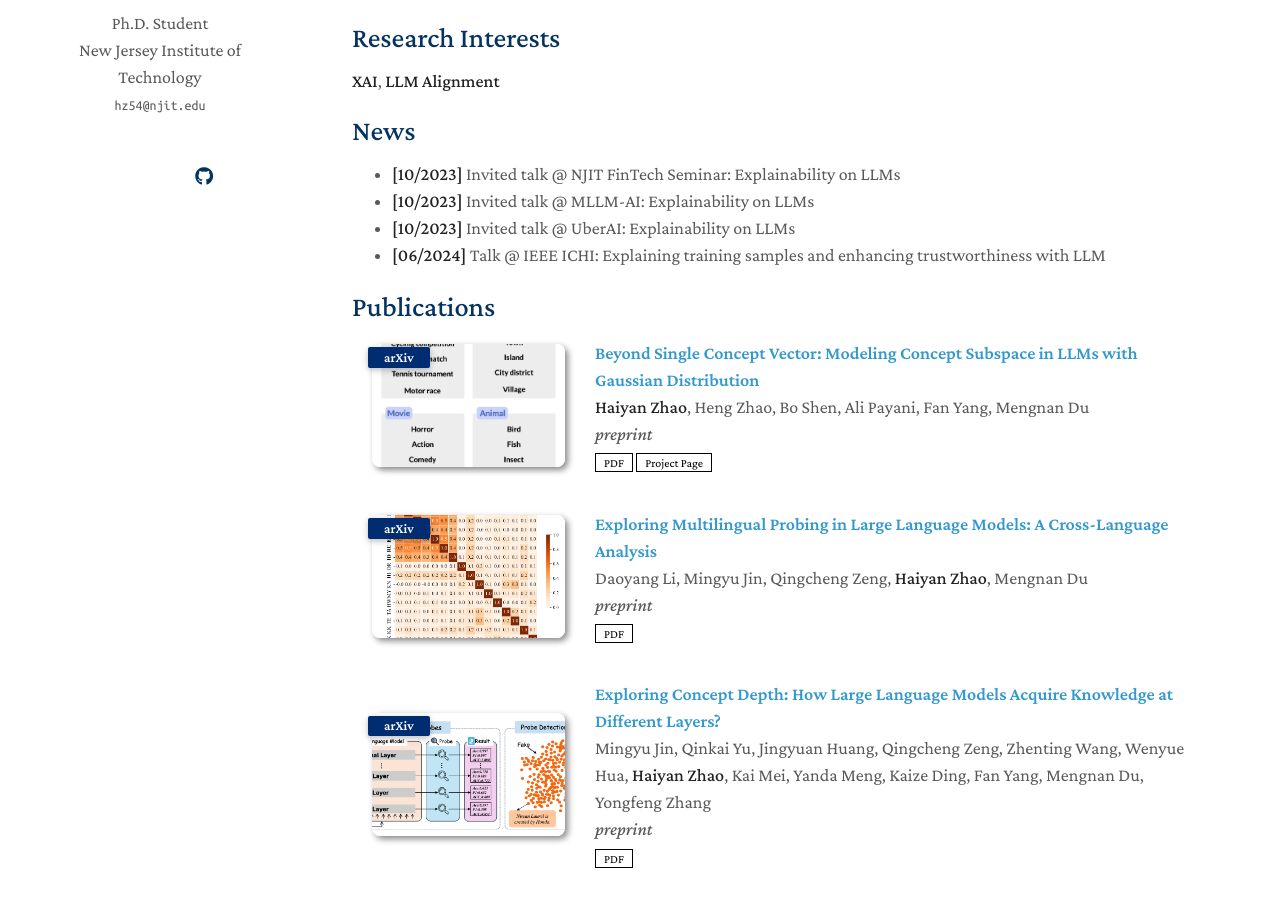
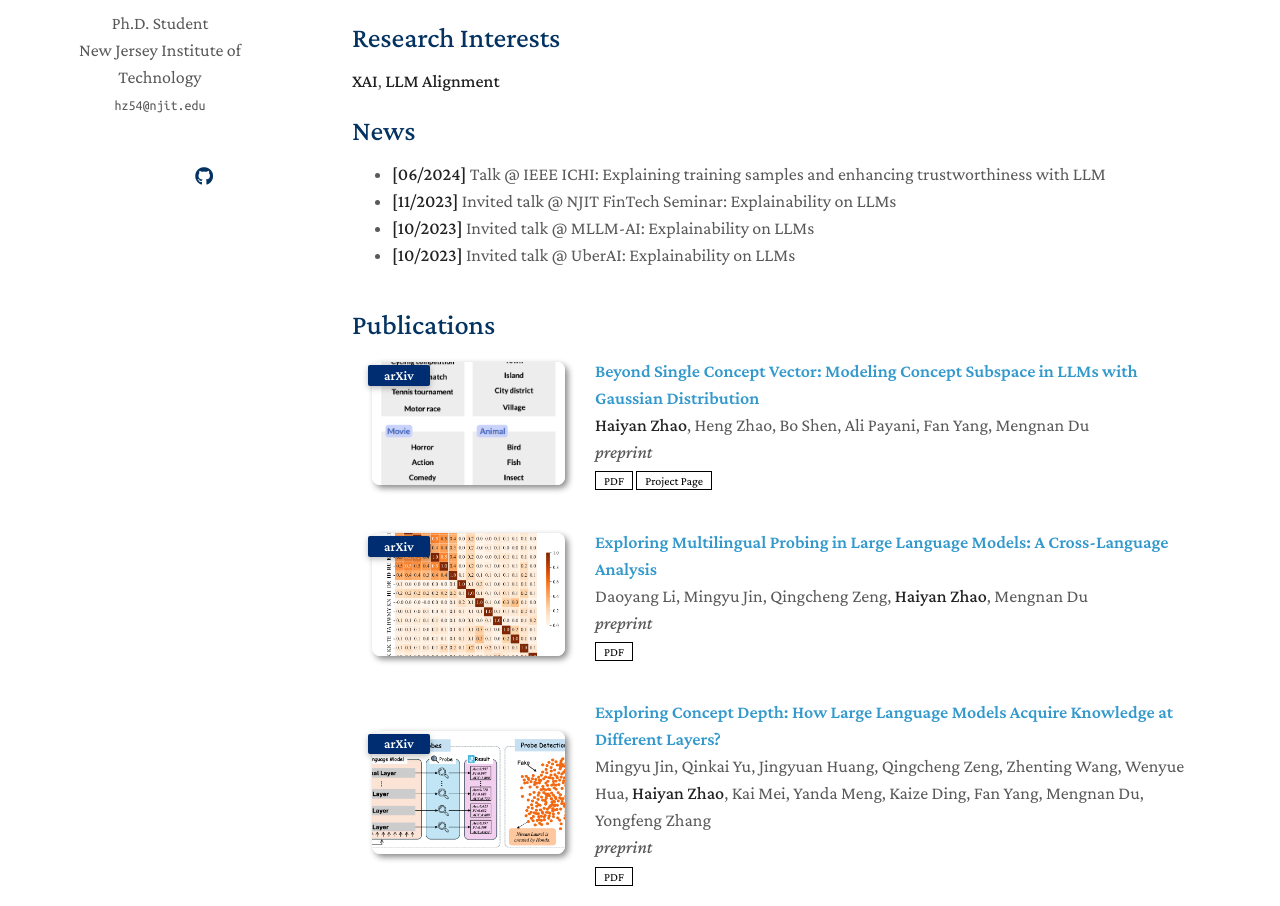
Before and after one commit to hy-zhao23/hy-zhao23.github.io, a Jekyll site: the page built from index.md, in a window 1280 px wide and 1400 px high, cut to the strip 226-1132 px from the top of the window. Built offline with Jekyll 4.4.1, drawn with Linux system fonts in a browser that asks for light colours; nearby versions of some CDN libraries; a style sheet for code colours, icons or effects is not loaded; our own code applies the rules of GitHub Pages for plain Markdown files.

Commit message:
change news to scrollable area

```diff
--- a/_data/news.yml
+++ b/_data/news.yml
@@ -1,11 +1,8 @@
+- date: 06/2024
+  content: "Talk @ IEEE ICHI: Explaining training samples and enhancing trustworthiness with LLM"
 - date: 10/2023
   content: "Invited talk @ UberAI: Explainability on LLMs"
-
 - date: 10/2023
   content: "Invited talk @ MLLM-AI: Explainability on LLMs"
-
-- date: 10/2023
+- date: 11/2023
   content: "Invited talk @ NJIT FinTech Seminar: Explainability on LLMs"
-
-- date: 06/2024
-  content: "Talk @ IEEE ICHI: Explaining training samples and enhancing trustworthiness with LLM"
--- a/_includes/news.md
+++ b/_includes/news.md
@@ -1,15 +1,50 @@
 ## News
+{% assign news_items = site.data.news %}
 
-<div class="news-container" style="max-height: 400px; overflow-y: auto;">
-{% assign news_items = site.data.news | sort: 'date' | reverse %}
-<ul>
-{% for item in news_items limit:10 %}
-<li><strong>[{{ item.date | date: "%m/%Y" }}]</strong> {{ item.content }}</li>
+{% assign all_years = '' | split: '' %}
+{% for item in news_items %}
+  {% assign year = item.date | date: "%Y" %}
+  {% assign all_years = all_years | push: year %}
 {% endfor %}
-{% if news_items.size > 10 %}
-{% for item in news_items offset:10 %}
-<li><strong>[{{ item.date | date: "%m/%Y" }}]</strong> {{ item.content }}</li>
-{% endfor %}
-{% endif %}
-</ul>
+{% assign sorted_years = all_years | uniq | sort | reverse %}
+
+<div class="news-container{% if news_items.size > 10 %} scrollable{% endif %}">
+  <ul>
+  {% for year in sorted_years %}
+    {% assign year_items = '' | split: '' %}
+    {% for item in news_items %}
+      {% assign item_year = item.date | date: "%Y" %}
+      {% if item_year == year %}
+        {% assign year_items = year_items | push: item %}
+      {% endif %}
+    {% endfor %}
+    {% assign sorted_year_items = year_items | sort: "date" | reverse %}
+    {% for item in sorted_year_items %}
+      <li><strong>[{{ item.date | date: "%m/%Y" }}]</strong> {{ item.content }}</li>
+    {% endfor %}
+  {% endfor %}
+  </ul>
 </div>
+
+<style>
+  .news-container {
+    margin-bottom: 40px;
+  }
+  .news-container.scrollable {
+    max-height: 270px;
+    overflow-y: auto;
+  }
+  .news-container.scrollable::-webkit-scrollbar {
+    width: 6px;
+  }
+  .news-container.scrollable::-webkit-scrollbar-track {
+    background: #f1f1f1;
+  }
+  .news-container.scrollable::-webkit-scrollbar-thumb {
+    background: #888;
+    border-radius: 3px;
+  }
+  .news-container.scrollable::-webkit-scrollbar-thumb:hover {
+    background: #555;
+  }
+</style>
```
